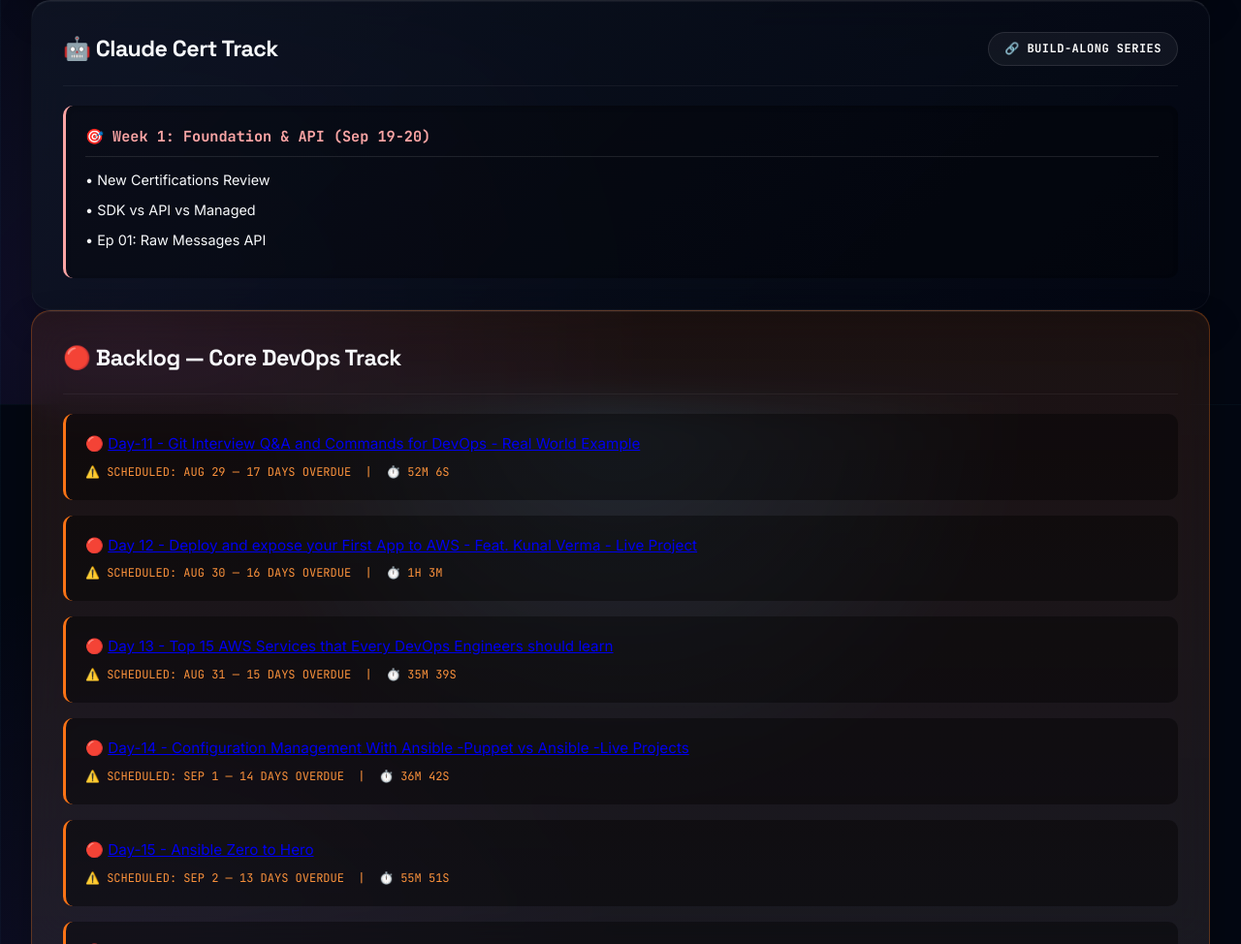
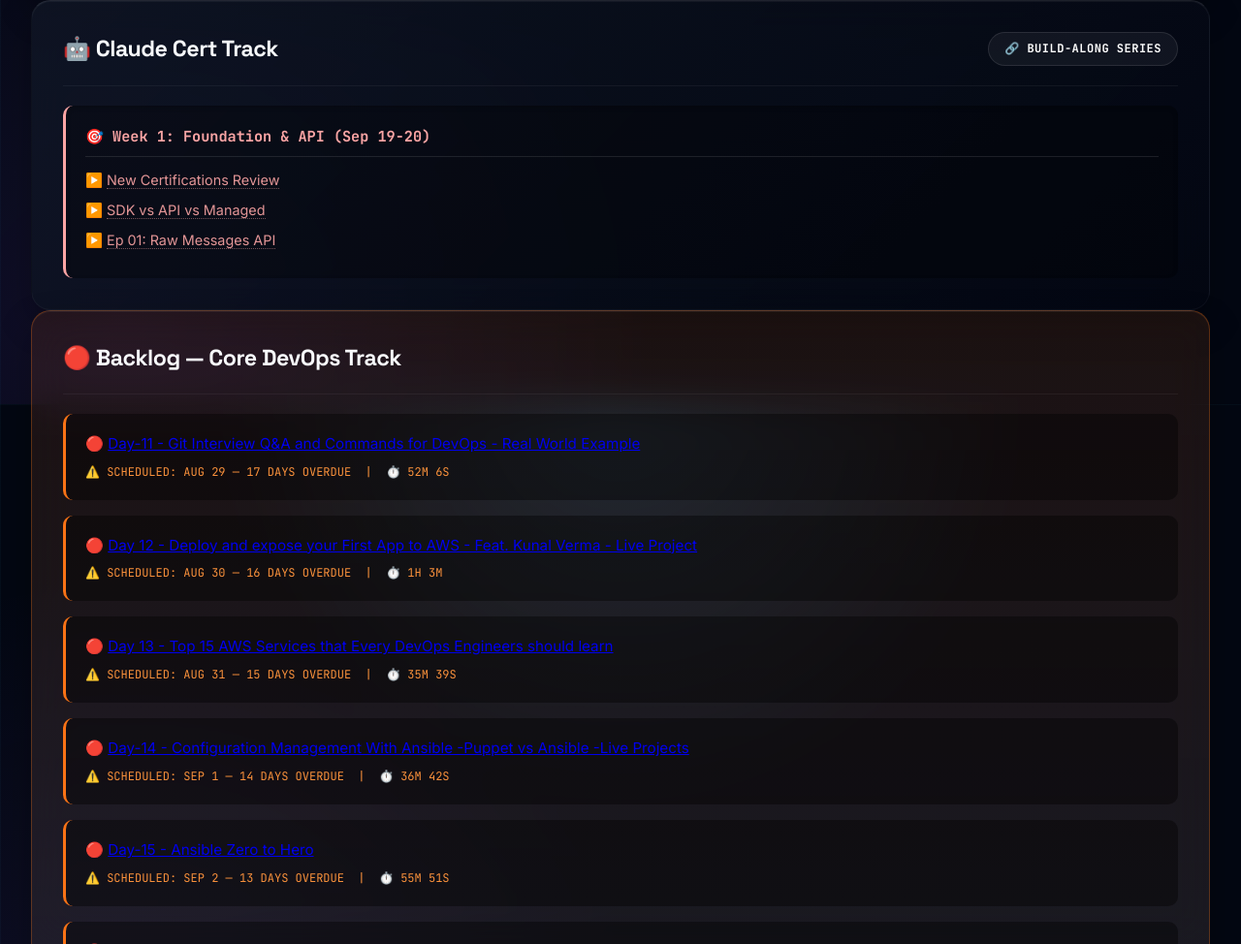
Before and after one commit to imranshs08/job, a plain HTML site: page index.html in a window 1280 px wide. Shown: the part 1983-2957 px from the top of the page at 97% size. Drawn offline with Linux system fonts and the light colour scheme; some packages are replaced by stand-ins of ours; a script that the page names is missing.

Commit message:
feat(ui): orchestrate YouTube playlist index-mapping for all Claude syllabus items allowing one-click video deployment directly from tracker view

```diff
--- a/index.html
+++ b/index.html
@@ -1395,23 +1395,27 @@
             if (cWeekNum > 11) cWeekNum = 11;
 
             const claudeSyllabus = {
-                1: { title: "Week 1: Foundation & API (Sep 19-20)", tasks: ["New Certifications Review", "SDK vs API vs Managed", "Ep 01: Raw Messages API"] },
-                2: { title: "Week 2: Local SDK (Sep 26-27)", tasks: ["Ep 02: SDK Explained", "Build baseline Python Script"] },
-                3: { title: "Week 3: Tool Use & MCP (Oct 3-4)", tasks: ["Ep 03: Custom Tools", "Define get_stock_price JSON Tool"] },
-                4: { title: "Week 4: Security (Oct 10-11)", tasks: ["Ep 04: Hooks & Guardrails", "Test input constraints"] },
-                5: { title: "Week 5: Multi-Agent (Oct 17-18)", tasks: ["Ep 05: Orchestration", "Haiku Router & Sonnet Engine"] },
-                6: { title: "Week 6: Memory State (Oct 24-25)", tasks: ["Ep 06: Sessions & Resume", "Build 5-turn chatbot"] },
-                7: { title: "Week 7: Structured JSON (Oct 31-Nov 1)", tasks: ["Ep 07: Structured Output", "Prefill Assistant responses"] },
-                8: { title: "Week 8: Advanced Skills (Nov 7-8)", tasks: ["Ep 08: Chain Two Skills", "Link fetch to presentation skill"] },
-                9: { title: "Week 9: MCP Protocol (Nov 14-15)", tasks: ["Ep 09: MCP Deep Dive", "Draft Local FS MCP Server"] },
-                10: { title: "Week 10: Economics (Nov 21-22)", tasks: ["Ep 10: Model Profiling", "Ep 11: Tokens & Caching"] },
-                11: { title: "Week 11: Final Capstone (Nov 28-29)", tasks: ["Ep 12: Managed Agents", "Capstone Code Review"] },
+                1: { title: "Week 1: Foundation & API (Sep 19-20)", tasks: [{ t: "New Certifications Review", v: 1 }, { t: "SDK vs API vs Managed", v: 2 }, { t: "Ep 01: Raw Messages API", v: 3 }] },
+                2: { title: "Week 2: Local SDK (Sep 26-27)", tasks: [{ t: "Ep 02: SDK Explained", v: 4 }, { t: "Build baseline Python Script" }] },
+                3: { title: "Week 3: Tool Use & MCP (Oct 3-4)", tasks: [{ t: "Ep 03: Custom Tools", v: 5 }, { t: "Define get_stock_price JSON Tool" }] },
+                4: { title: "Week 4: Security (Oct 10-11)", tasks: [{ t: "Ep 04: Hooks & Guardrails", v: 6 }, { t: "Test input constraints" }] },
+                5: { title: "Week 5: Multi-Agent (Oct 17-18)", tasks: [{ t: "Ep 05: Orchestration", v: 7 }, { t: "Haiku Router & Sonnet Engine" }] },
+                6: { title: "Week 6: Memory State (Oct 24-25)", tasks: [{ t: "Ep 06: Sessions & Resume", v: 8 }, { t: "Build 5-turn chatbot" }] },
+                7: { title: "Week 7: Structured JSON (Oct 31-Nov 1)", tasks: [{ t: "Ep 07: Structured Output", v: 9 }, { t: "Prefill Assistant responses" }] },
+                8: { title: "Week 8: Advanced Skills (Nov 7-8)", tasks: [{ t: "Ep 08: Chain Two Skills", v: 10 }, { t: "Link fetch to presentation skill" }] },
+                9: { title: "Week 9: MCP Protocol (Nov 14-15)", tasks: [{ t: "Ep 09: MCP Deep Dive", v: 11 }, { t: "Draft Local FS MCP Server" }] },
+                10: { title: "Week 10: Economics (Nov 21-22)", tasks: [{ t: "Architect vs Developer", v: 12 }, { t: "Ep 10: Model Profiling", v: 13 }, { t: "Ep 11: Tokens & Caching", v: 14 }] },
+                11: { title: "Week 11: Final Capstone (Nov 28-29)", tasks: [{ t: "Ep 12: Managed Agents", v: 15 }, { t: "Capstone Code Review" }] },
             };
 
             const clData = claudeSyllabus[cWeekNum];
             let claudeHtmlStr = `<li class="task-item"><div style="color: var(--accent); font-weight: bold; font-family: 'JetBrains Mono', monospace; margin-bottom: 0.75rem; border-bottom: 1px solid rgba(255,255,255,0.1); padding-bottom: 0.5rem;">🎯 ${clData.title}</div><ul style="list-style-type: none; padding-left: 0;">`;
-            clData.tasks.forEach(t => {
-                claudeHtmlStr += `<li style="margin-bottom: 0.5rem; font-size: 0.9rem;">• ${t}</li>`;
+            clData.tasks.forEach(item => {
+                if (item.v) {
+                    claudeHtmlStr += `<li style="margin-bottom: 0.5rem; font-size: 0.9rem;">▶️ <a href="https://www.youtube.com/watch?list=PLYrYhzAmVyKU&index=${item.v}" target="_blank" style="color: #fca5a5; text-decoration: none; border-bottom: 1px dotted rgba(252,165,165,0.5); transition: opacity 0.2s; opacity: 0.9;" onmouseover="this.style.opacity='1'" onmouseout="this.style.opacity='0.9'">${item.t}</a></li>`;
+                } else {
+                    claudeHtmlStr += `<li style="margin-bottom: 0.5rem; font-size: 0.9rem;">• ${item.t}</li>`;
+                }
             });
             claudeHtmlStr += `</ul></li>`;
             document.getElementById('claude-tasks').innerHTML = claudeHtmlStr;
```
